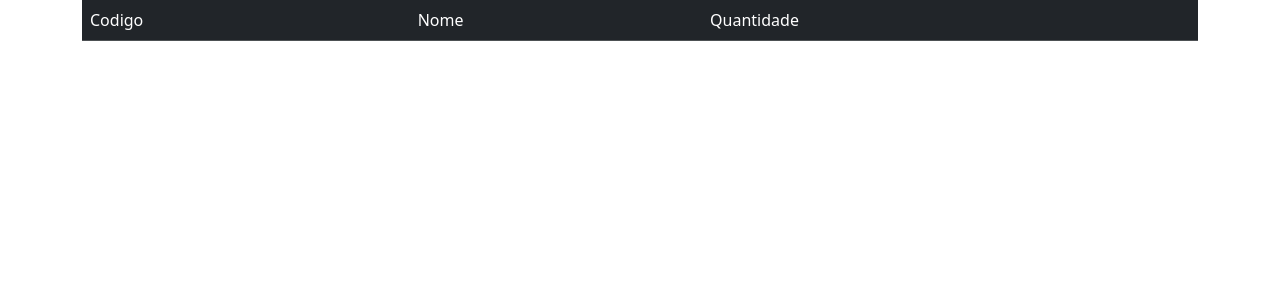
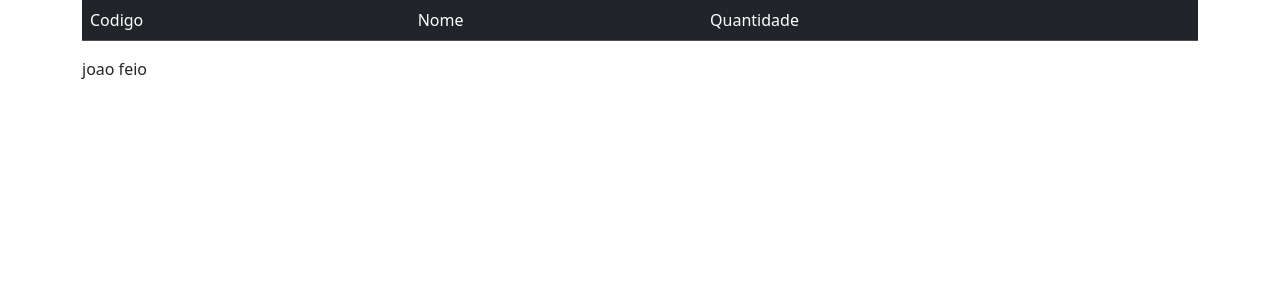
Before and after one commit to JoaoAraujo19/-Trabalho-UVA, a PHP site: page /php/index.php in a window 1280 px wide. Shown: the top 300 px of the page. Run offline with PHP 8.4, Linux system fonts and the light colour scheme; data that the repository does not hold is empty.

Commit message:
commit php 1.0

```diff
--- a/php/index.php
+++ b/php/index.php
@@ -33,5 +33,6 @@ alpha2/dist/css/bootstrap.min.css" integrity="..." crossorigin="anonymous">
         </tbody>
     </table>
 </body>
+<p>joao feio</p>
 
 </html>
```
